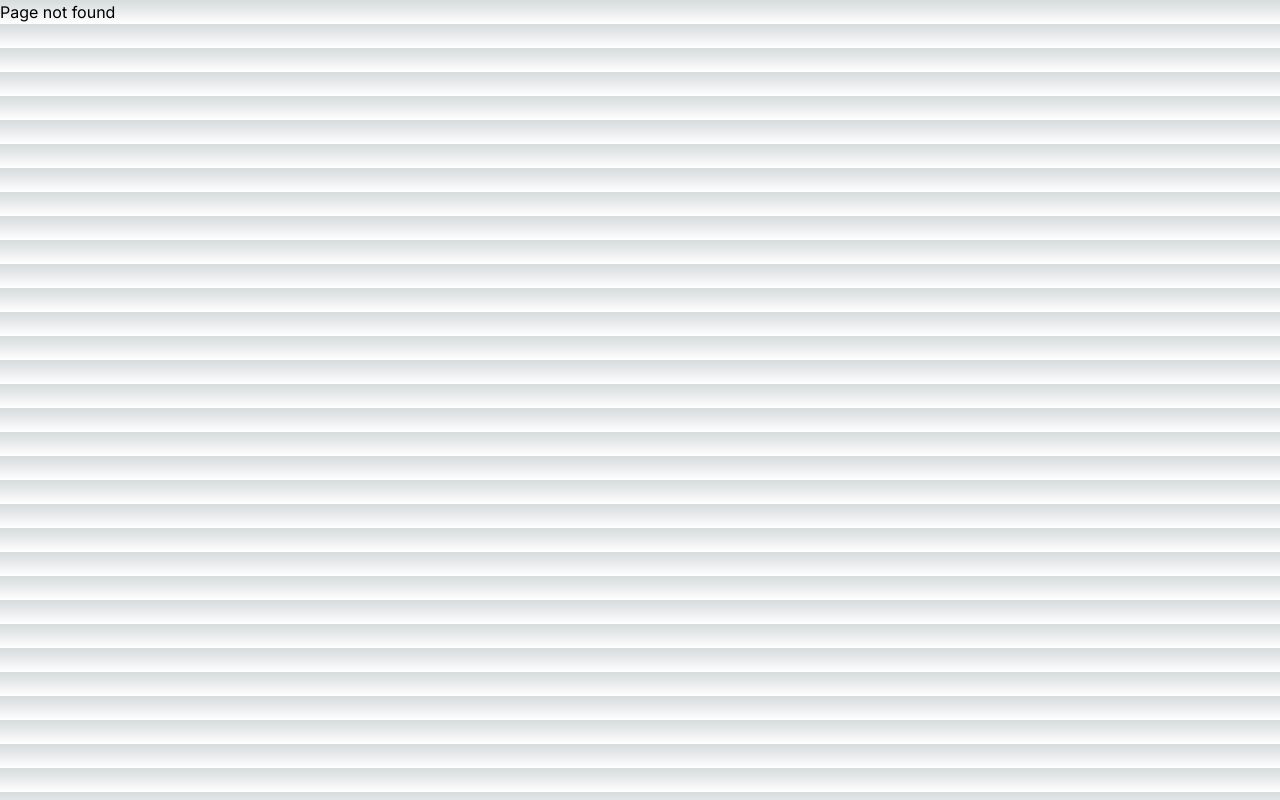
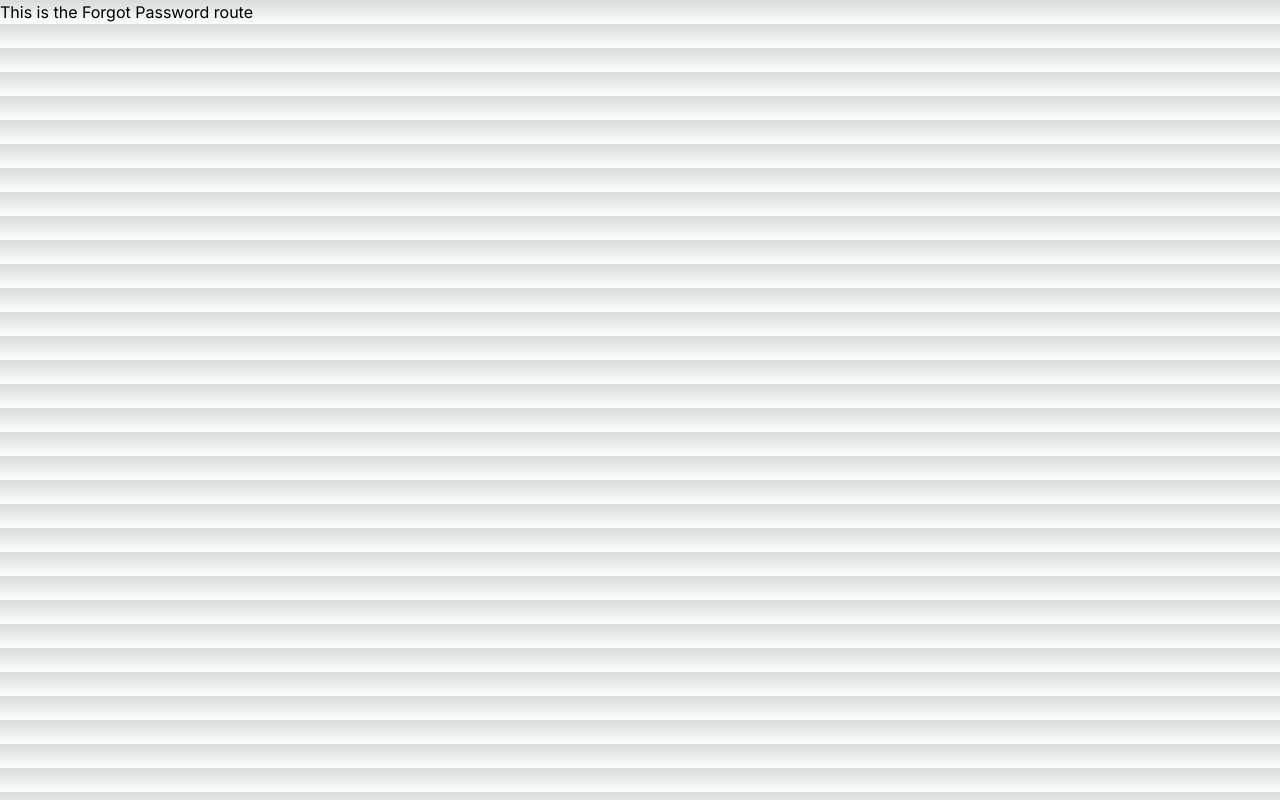
Before and after one commit to alexwindelberg/random-tutorials, a Next.js app: page /forgot-password in a window 1280 px wide. Before the commit this address had no page. Built offline with nearby package versions, Linux system fonts and the light colour scheme.

Commit message:
route groups

```diff
--- /dev/null
+++ b/src/app/(auth)/forgot-password/page.tsx
@@ -0,0 +1,4 @@
+
+export default function ForgotPassword () {
+    return <h1>This is the Forgot Password route</h1>
+}
--- /dev/null
+++ b/src/app/(auth)/login/page.tsx
@@ -0,0 +1,4 @@
+
+export default function Login () {
+    return <h1>This is the Login route</h1>
+}
--- /dev/null
+++ b/src/app/(auth)/register/page.tsx
@@ -0,0 +1,4 @@
+
+export default function Register () {
+    return <h1>This is the register route</h1>
+}
--- /dev/null
+++ b/src/app/dashboard/line-chart.tsx
@@ -0,0 +1,4 @@
+
+export default function LineChart () {
+    return <h1>Hello world</h1>
+}
```
